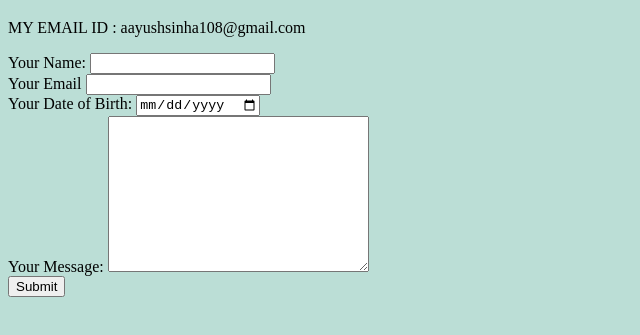
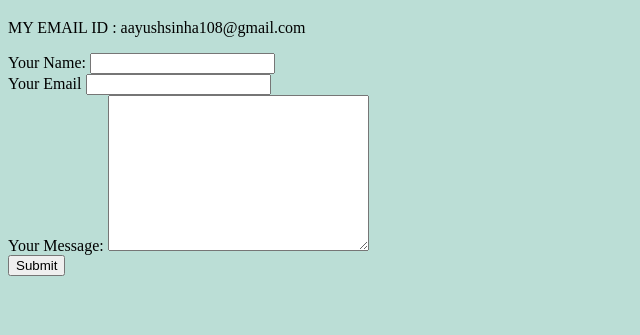
Before and after one commit to AayushSinha107/information, a plain HTML site: page contact.html in a window 1280 px wide. Shown: the part 61-396 px from the top of the page, without its empty margins (0-640 px from the left). Drawn offline with Linux system fonts and the light colour scheme.

Commit message:
Update contact.html

```diff
--- a/contact.html
+++ b/contact.html
@@ -17,9 +17,6 @@
     <label for="">Your Email</label>
     <input name="yourEmail" type="email">
     <br>
-    <label for="">Your Date of Birth:</label>
-    <input type="date" name="yourDOB">
-    <br>
     <label for="">Your Message:</label>
     <textarea name="yourMessage" id="" cols="30" rows="10"></textarea>
     <br>
```
